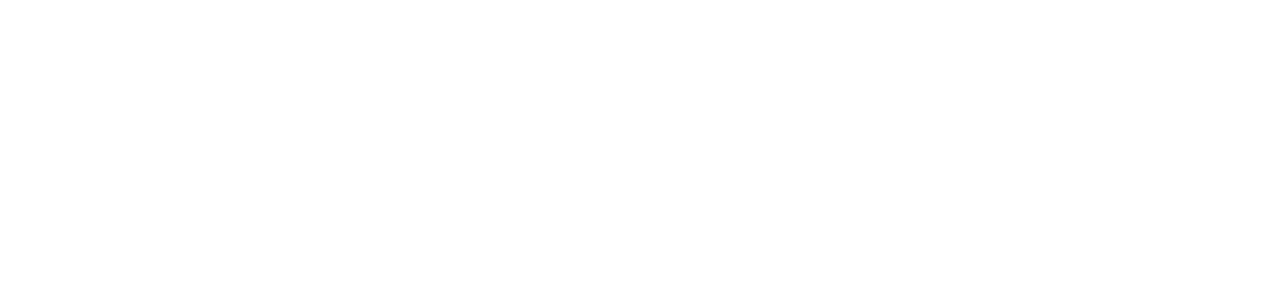
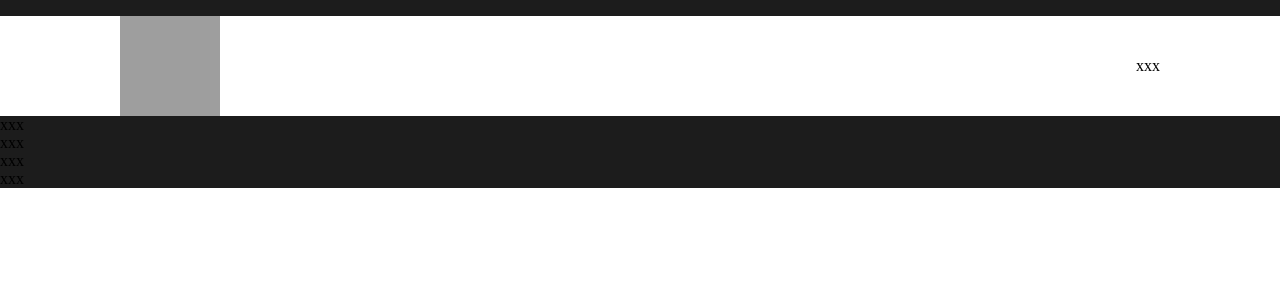
Before and after one commit to lumilio/vue-dc-comics, a Vue app: page / in a window 1280 px wide. Shown: the top 300 px of the page. Built offline with nearby package versions, Linux system fonts and the light colour scheme; grey boxes are pictures that could not be loaded.

Commit message:
inizio completamento header

```diff
--- a/public/index.html
+++ b/public/index.html
@@ -7,7 +7,7 @@
     <link rel="icon" href="<%= BASE_URL %>favicon.ico">
     <title><%= htmlWebpackPlugin.options.title %></title>
   </head>
-  <body>
+  <body style="margin: 0; padding: 0; box-sizing: border-box;">
     <noscript>
       <strong>We're sorry but <%= htmlWebpackPlugin.options.title %> doesn't work properly without JavaScript enabled. Please enable it to continue.</strong>
     </noscript>
--- a/src/App.vue
+++ b/src/App.vue
@@ -9,6 +9,9 @@
 
 </template>
 
+
+
+
 <script>
 
 import C1 from './components/Headermenu.vue'
@@ -16,8 +19,6 @@
 import C3 from './components/Banner.vue'
 import C4 from './components/Listbox.vue'
 import C5 from './components/Footermenu.vue'
-
-
 
 export default {
   name: 'App',
@@ -31,11 +32,16 @@
 }
 </script>
 
+
+
+
+
+
 <style lang="scss">
+
 #app {
+    @import './assets/scss/variables.scss';
+    background-color: $sie-color-1;
+}
 
-    @import './assets/scss/variables.scss';
-    @import './assets/scss/common.scss';
-
-}
 </style>
--- a/src/assets/scss/variables.scss
+++ b/src/assets/scss/variables.scss
@@ -1,6 +1,20 @@
+@mixin default {
+    margin: 0;
+    padding: 0;
+    box-sizing: border-box;
+}
 
 @mixin layout-block-1 {
-
+    width: 100%;
+    display: flex;
+    justify-content: center;
 }
 
-$sie-color-1: #0282f9;
+@mixin layout-block-2 {
+    width: 1040px;
+    display: flex;
+    align-items: center;
+}
+
+$sie-color-1: #1c1c1c;
+$sie-color-2: #0282f9;
--- a/src/components/Banner.vue
+++ b/src/components/Banner.vue
@@ -1,5 +1,6 @@
 <template>
   <div class="hello">
+      xxx
   </div>
 </template>
 
--- a/src/components/Contentbox.vue
+++ b/src/components/Contentbox.vue
@@ -1,5 +1,6 @@
 <template>
   <div class="hello">
+      xxx
   </div>
 </template>
 
--- a/src/components/Footermenu.vue
+++ b/src/components/Footermenu.vue
@@ -1,5 +1,6 @@
 <template>
   <div class="hello">
+      xxx
   </div>
 </template>
 
--- a/src/components/Headermenu.vue
+++ b/src/components/Headermenu.vue
@@ -1,7 +1,17 @@
 <template>
-  <div class="hello">
+  <div class="box-C1">
+      <div class="layout-box">
+          <div class="centered-box">
+                <img src="../assets/img/dc-logo.png" alt="">
+                <div>xxx</div>
+          </div>
+
+      </div>
   </div>
 </template>
+
+
+
 
 <script>
 export default {
@@ -12,20 +22,26 @@
 }
 </script>
 
-<!-- Add "scoped" attribute to limit CSS to this component only -->
+
+
+
+
 <style scoped lang="scss">
-h3 {
-  margin: 40px 0 0;
+@import '../assets/scss/variables.scss';
+.box-C1{
+    @include layout-block-1;
 }
-ul {
-  list-style-type: none;
-  padding: 0;
+.layout-box{
+    @include layout-block-1;
+    margin-top: 1rem;
+    background-color: white;
 }
-li {
-  display: inline-block;
-  margin: 0 10px;
+.centered-box{
+    @include layout-block-2;
+    justify-content: space-between;
 }
-a {
-  color: #42b983;
+.centered-box img{
+    width: 100px;
+    height: 100px;
 }
 </style>
--- a/src/components/Listbox.vue
+++ b/src/components/Listbox.vue
@@ -1,5 +1,6 @@
 <template>
   <div class="hello">
+      xxx
   </div>
 </template>
 
```
Also changed, not shown: src/assets/logo.png (deleted), src/assets/scss/common.scss (deleted).
